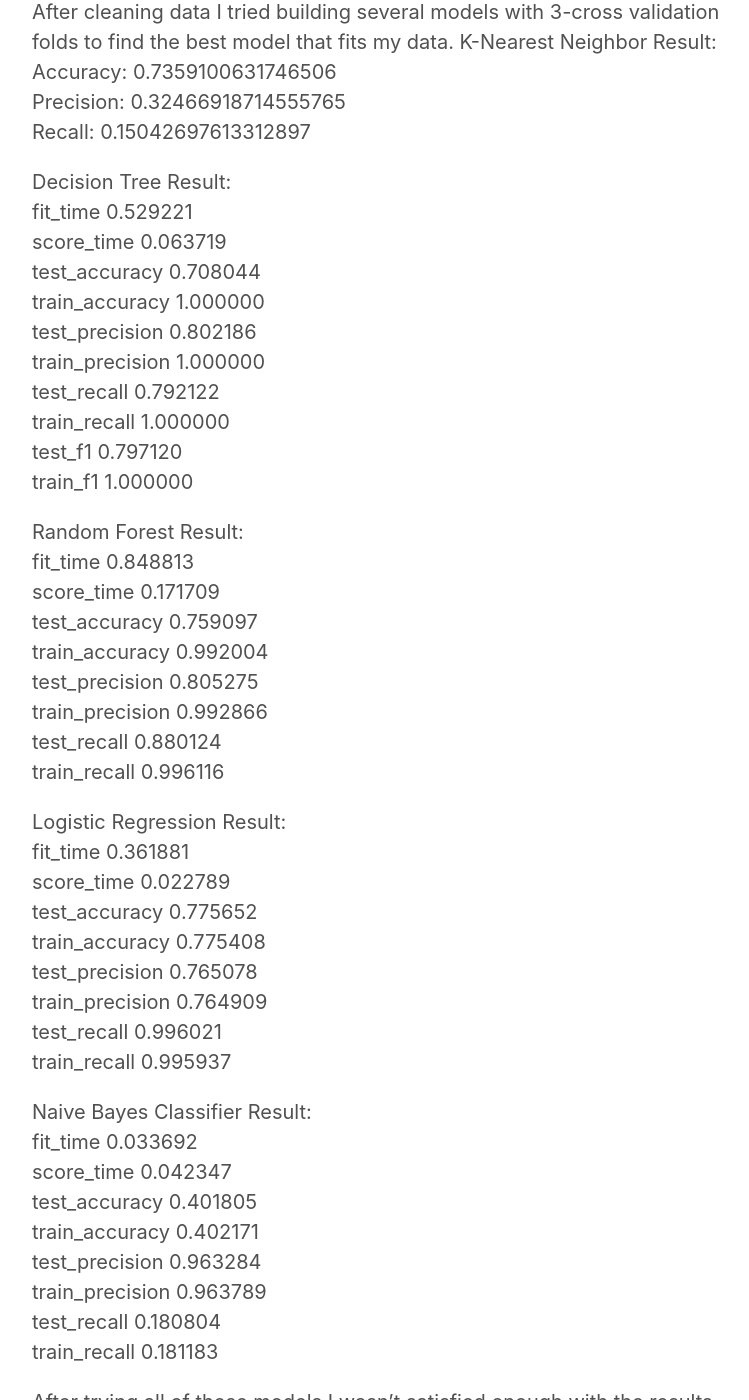
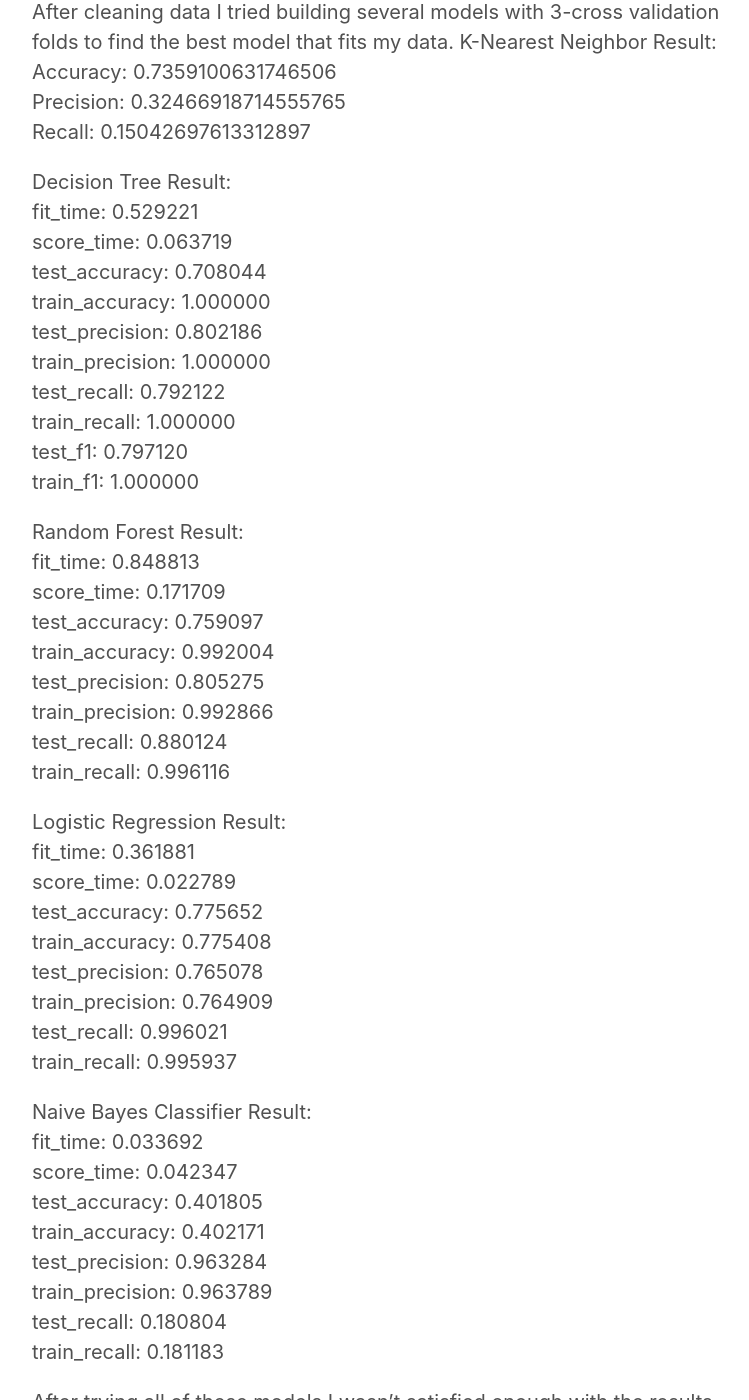
Before and after one commit to Njjouud/Njjouud.github.io, a Jekyll site: the page built from projects/loan_status_prediction.md, in a window 1280 px wide and 1400 px high, scrolled down 3087 px. Shown: the whole window, without its empty margins (258-1007 px from the left). Built offline with Jekyll 4.4.1, drawn with Linux system fonts in a browser that asks for light colours; part of the change alters nothing that is shown.

```diff
--- a/projects/loan_status_prediction.md
+++ b/projects/loan_status_prediction.md
@@ -113,46 +113,46 @@ Precision:          0.32466918714555765<br/>
 Recall:               0.15042697613312897<br/>
 
 Decision Tree Result:<br/>
-fit_time              0.529221<br/>
-score_time        0.063719<br/>
-test_accuracy   0.708044<br/>
-train_accuracy  1.000000<br/>
-test_precision   0.802186<br/>
-train_precision  1.000000<br/>
-test_recall          0.792122<br/>
-train_recall        1.000000<br/>
-test_f1              0.797120<br/>
-train_f1             1.000000<br/>
+fit_time:              0.529221<br/>
+score_time:        0.063719<br/>
+test_accuracy:   0.708044<br/>
+train_accuracy:  1.000000<br/>
+test_precision:   0.802186<br/>
+train_precision:  1.000000<br/>
+test_recall:          0.792122<br/>
+train_recall:        1.000000<br/>
+test_f1:              0.797120<br/>
+train_f1:             1.000000<br/>
 
 Random Forest Result:<br/>
-fit_time             0.848813<br/>
-score_time       0.171709<br/>
-test_accuracy  0.759097<br/>
-train_accuracy 0.992004<br/>
-test_precision   0.805275<br/>
-train_precision  0.992866<br/>
-test_recall         0.880124<br/>
-train_recall        0.996116<br/>
+fit_time:             0.848813<br/>
+score_time:       0.171709<br/>
+test_accuracy:  0.759097<br/>
+train_accuracy: 0.992004<br/>
+test_precision:   0.805275<br/>
+train_precision:  0.992866<br/>
+test_recall:        0.880124<br/>
+train_recall:        0.996116<br/>
 
 Logistic Regression Result:<br/>
-fit_time              0.361881<br/>
-score_time        0.022789<br/>
-test_accuracy   0.775652<br/>
-train_accuracy  0.775408<br/>
-test_precision   0.765078<br/>
-train_precision  0.764909<br/>
-test_recall         0.996021<br/>
-train_recall        0.995937<br/>
+fit_time:              0.361881<br/>
+score_time:        0.022789<br/>
+test_accuracy:   0.775652<br/>
+train_accuracy:  0.775408<br/>
+test_precision:   0.765078<br/>
+train_precision:  0.764909<br/>
+test_recall:         0.996021<br/>
+train_recall:        0.995937<br/>
 
 Naive Bayes Classifier Result: <br/>
-fit_time              0.033692<br/>
-score_time        0.042347<br/>
-test_accuracy    0.401805<br/>
-train_accuracy   0.402171<br/>
-test_precision    0.963284<br/>
-train_precision   0.963789<br/>
-test_recall          0.180804<br/>
-train_recall         0.181183<br/>
+fit_time:              0.033692<br/>
+score_time:        0.042347<br/>
+test_accuracy:    0.401805<br/>
+train_accuracy:   0.402171<br/>
+test_precision:    0.963284<br/>
+train_precision:   0.963789<br/>
+test_recall:          0.180804<br/>
+train_recall:         0.181183<br/>
 
 After trying all of these models I wasn't satisfied enough with the results so I decided to do some feature engineering!
 
```
